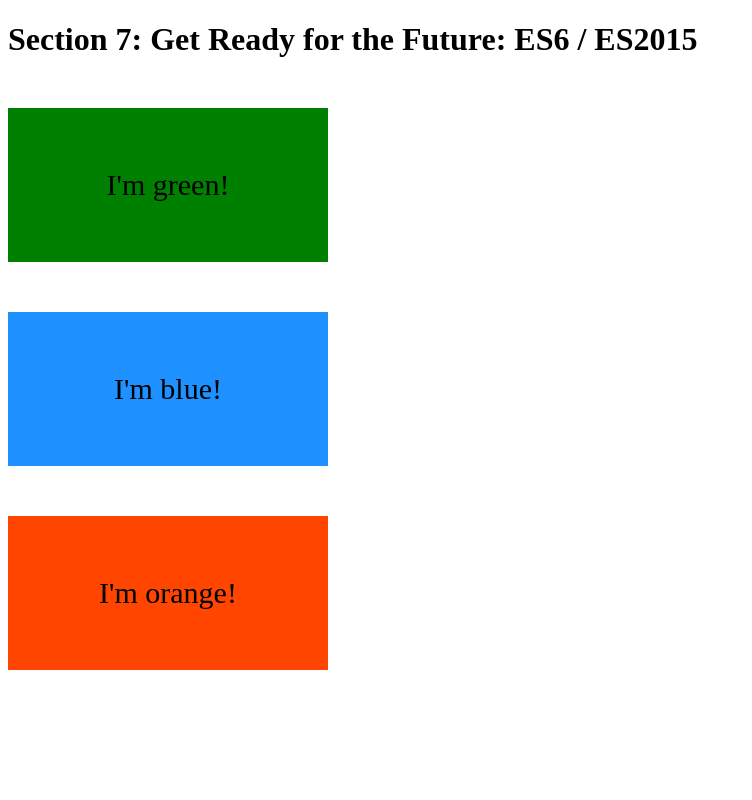
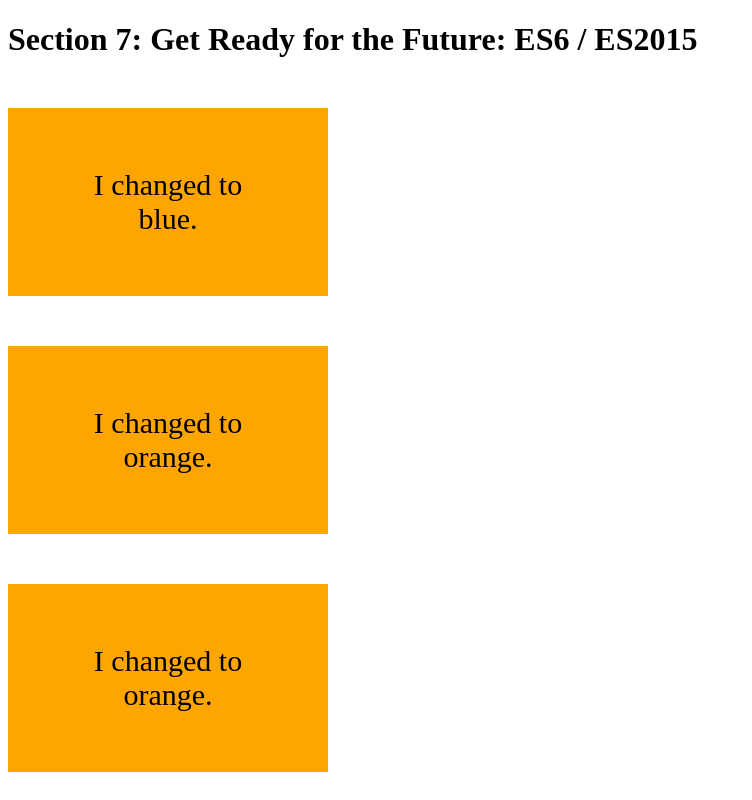
Before and after one commit to mojtabaSefidi/learn-js, a plain HTML site: page ES7/index.html in a window 1280 px wide. Shown: the whole page, without its empty margins (0-752 px from the left). Drawn offline with Linux system fonts and the light colour scheme.

Commit message:
destructuring from func/obj/array what's new in arrays find/find index of/for of,...

```diff
--- a/ES7/ArrowFunc2.js
+++ b/ES7/ArrowFunc2.js
@@ -63,4 +63,5 @@ Person.prototype.myFriends5 = function (friend) {
     console.log(array);
 }
 
+
 new Person("sed ali").myFriends5(friend);
--- /dev/null
+++ b/ES7/arrays.js
@@ -0,0 +1,42 @@
+const boxes = document.querySelectorAll('.box');
+
+// ES5
+
+var boxesArr5 = Array.prototype.slice.call(boxes);
+boxesArr5.forEach(function (current) {
+    current.style.backgroundColor = "yellow";
+});
+
+// Es6
+const boxesArr6 = Array.from(boxes);
+boxes.forEach(curr => {
+    curr.style.backgroundColor = "orange"
+});
+
+// es5
+for (var i = 0; i < boxesArr5.length; i++) {
+    if (boxesArr5[i].className === "box blue") {
+        continue;
+    }
+    boxesArr5[i].textContent = "I changed to blue."
+}
+
+// ES6
+for (const current of boxesArr6) {
+    if (current.className.includes('green')) continue;
+    current.textContent = "I changed to orange."
+}
+
+// ES5
+var ages = [12, 8, 17, 21, 14, 15];
+var full = ages.map(function (cur) {
+    return cur >= 18;
+})
+console.log(full);
+console.log(full.indexOf(true))
+console.log(ages[full.indexOf(true)])
+
+// ES6
+console.log();
+console.log(ages.findIndex(current => current >= 18));
+console.log(ages.find(current => current >= 18));
--- a/ES7/index.html
+++ b/ES7/index.html
@@ -36,7 +36,7 @@
     <div class="box blue">I'm blue!</div>
     <div class="box orange">I'm orange!</div>
 
-    <script src="ArrowFunc2.js"></script>
+    <script src="arrays.js"></script>
 </body>
 
 </html>
```
Also changed, not shown: ES7/destucturing.js (added, +36 -0 lines).
